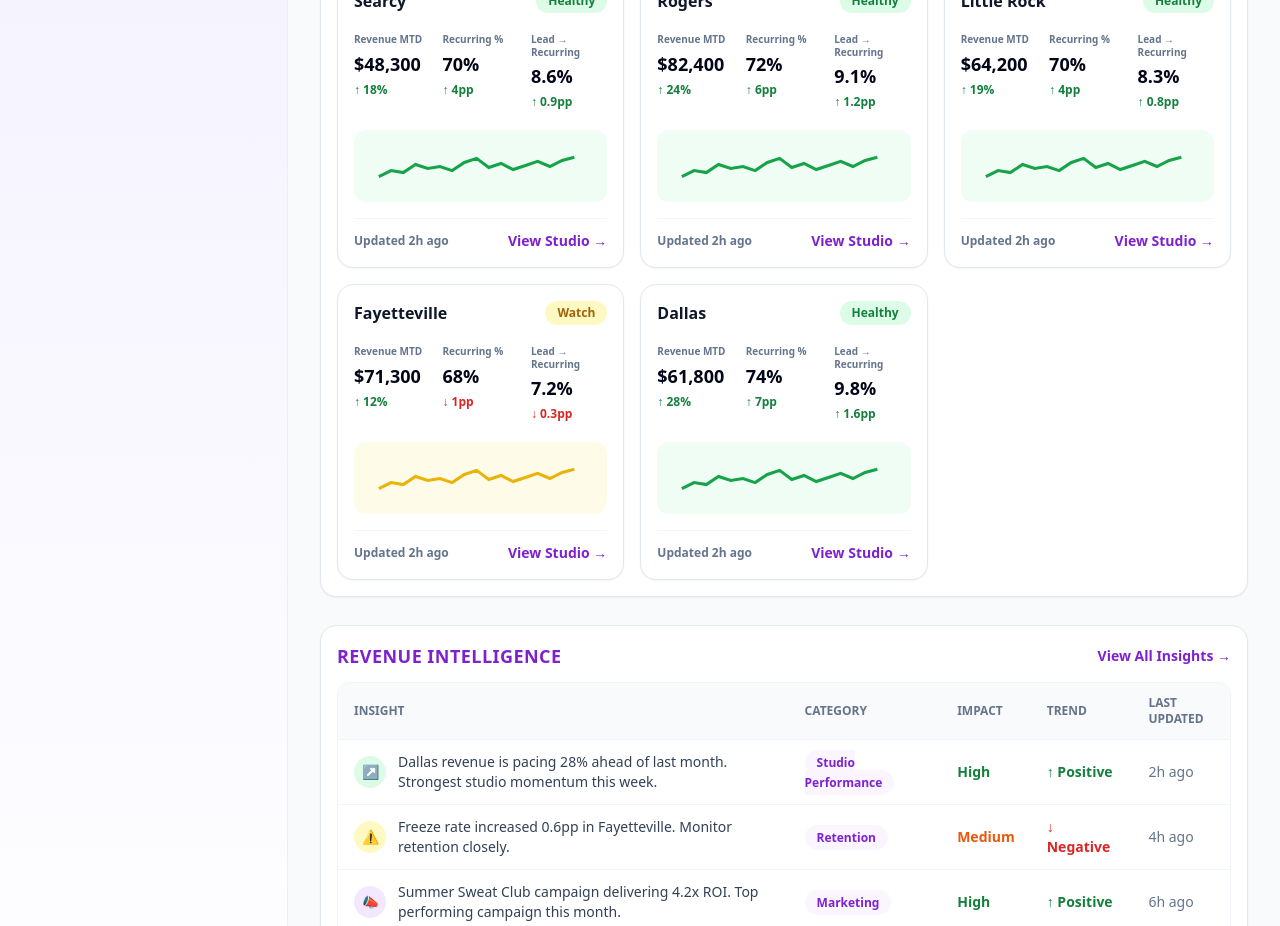
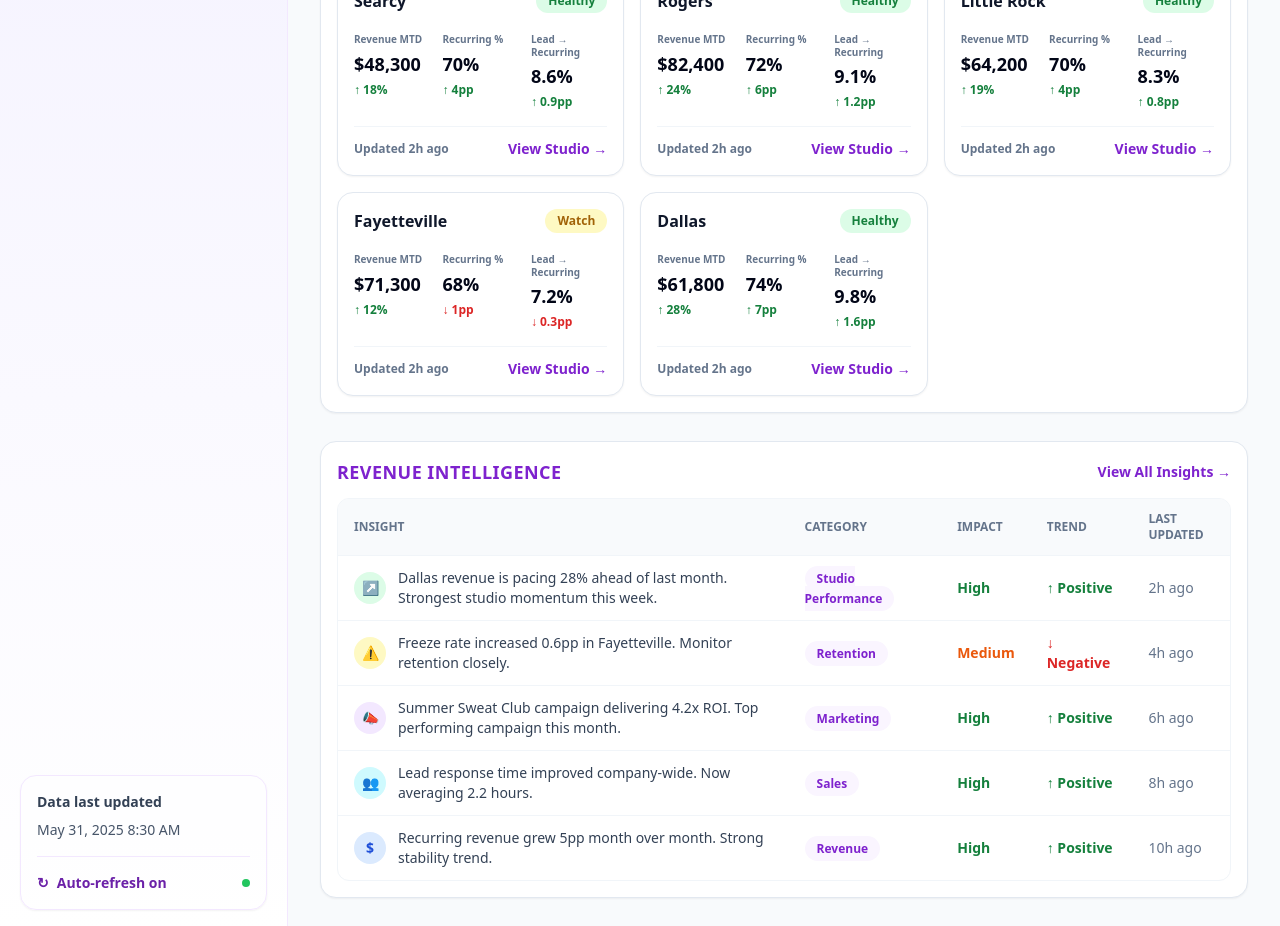
Before and after one commit to kaitlin31/nooma-command-center, a React (Vite) app: page / in a window 1280 px wide. Shown: the part 1200-2126 px from the top of the page. Built offline with nearby package versions, Linux system fonts and the light colour scheme.

Commit message:
Update App.jsx

```diff
--- a/src/App.jsx
+++ b/src/App.jsx
@@ -312,9 +312,7 @@ function StudioCard({ studio }) {
         <MiniMetric label="Lead → Recurring" value={studio.conversion} change={studio.change3} />
       </div>
 
-   <Sparkline color={studio.line} fill={studio.fill} />
-
-    <div className="border-t border-slate-100 mt-4 pt-3 flex items-center justify-between">
+  <div className="border-t border-slate-100 mt-4 pt-3 flex items-center justify-between">
   <span className="text-xs text-slate-500 font-semibold">
     Updated 2h ago
   </span>
```
